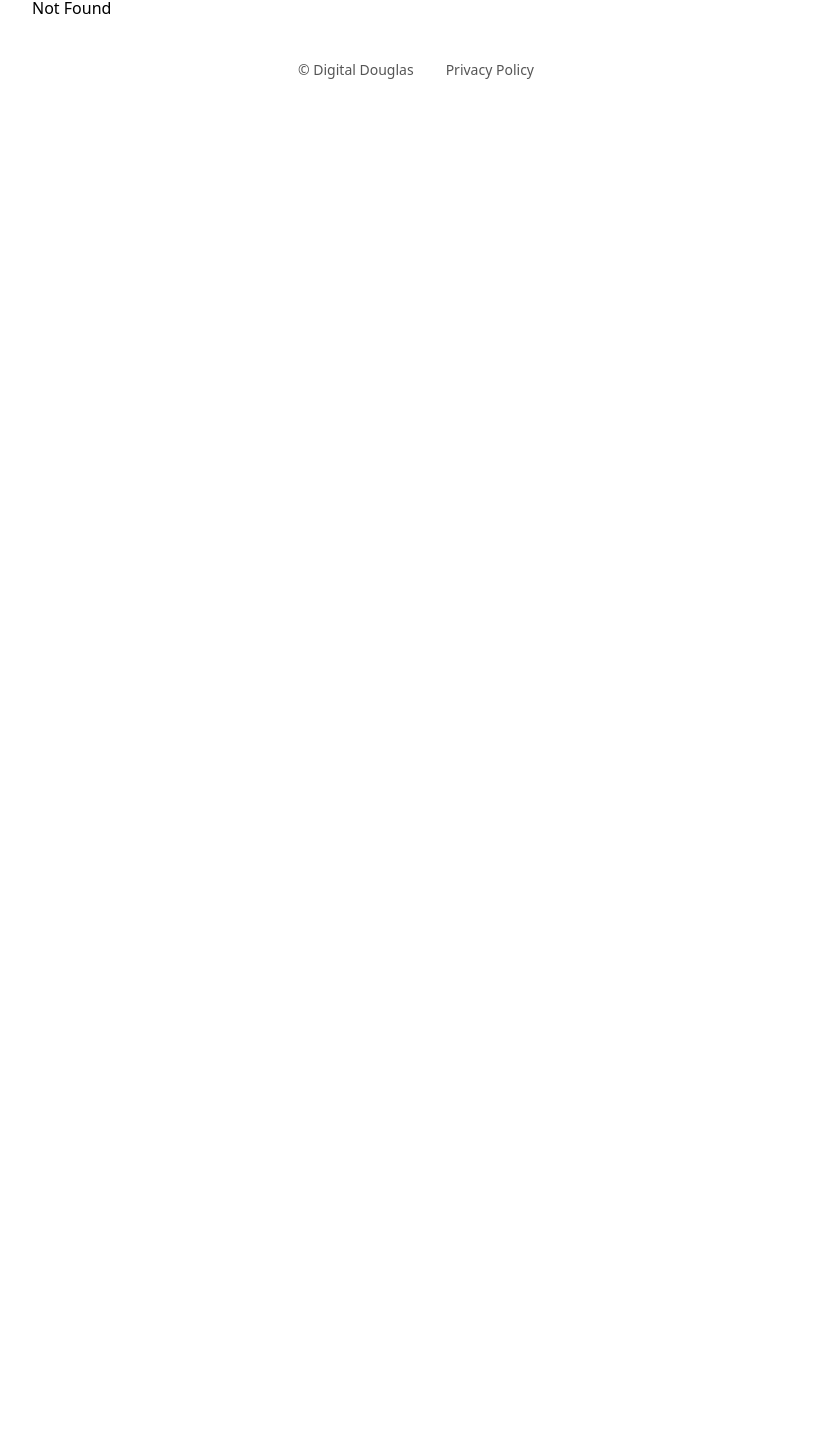
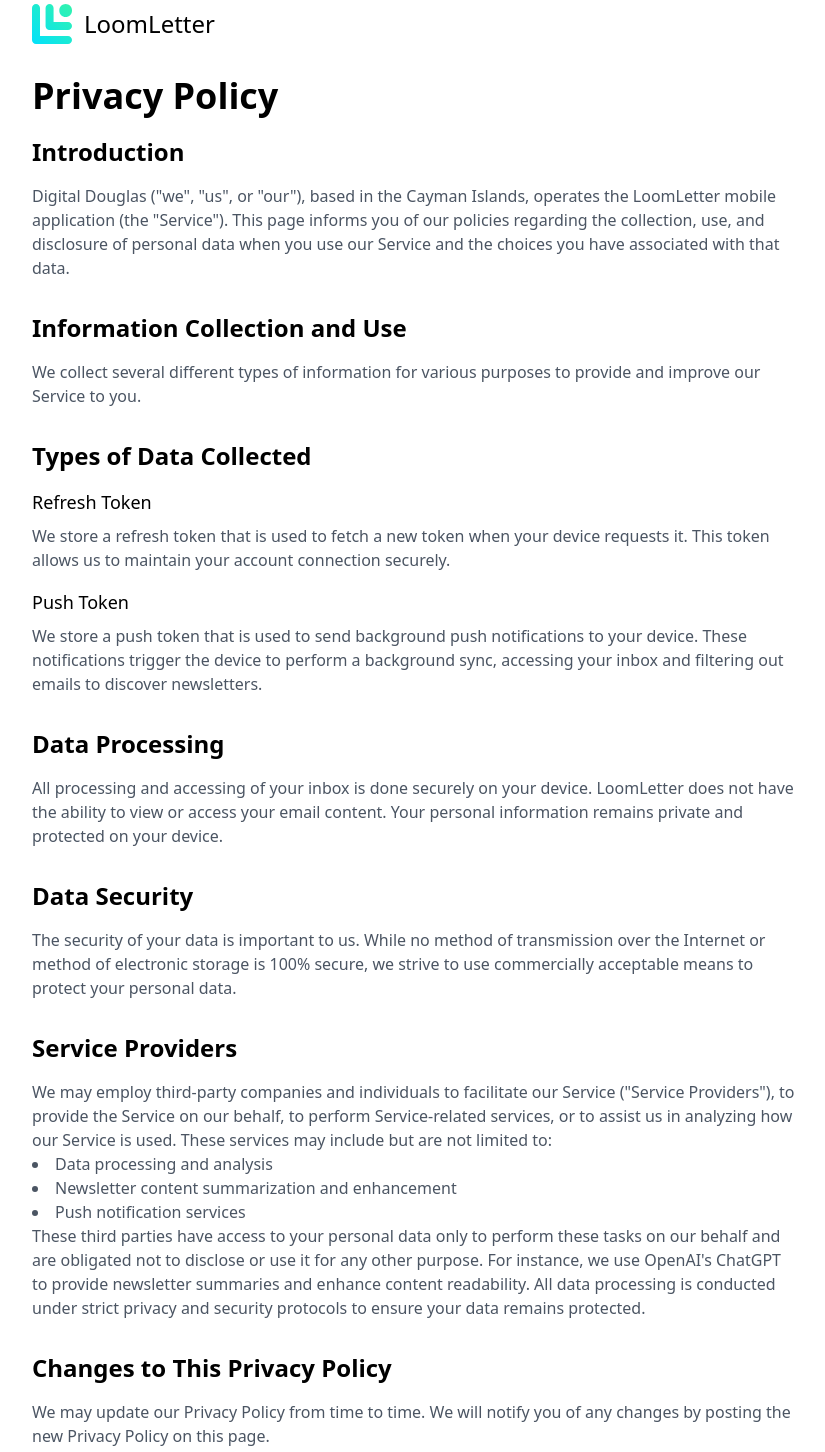
Before and after one commit to kiorq/loomletter-lander, a SvelteKit app: page /privacy-policy in a window 1280 px wide. Before the commit this address had no page. Shown: the part 28-1480 px from the top of the page, without its empty margins (224-1049 px from the left). Before the commit the page ends 800 px from the top, so only its background shows below. Built offline with nearby package versions, Linux system fonts and the light colour scheme.

Commit message:
added privacy polocy

```diff
--- a/src/routes/+layout.svelte
+++ b/src/routes/+layout.svelte
@@ -1,6 +1,12 @@
 <script>
 	import './styles.css';
 </script>
+
+<svelte:head>
+	<title>Newsletter Reader - LoomLetter</title>
+	<meta name="description" content="Svelte demo app" />
+	<link rel="icon" href="/logo.svg" />
+</svelte:head>
 
 <div class="app">
 	<main class="w-full max-w-[800px] px-4 mx-auto">
@@ -9,7 +15,7 @@
 	<footer
 		class="w-full max-w-[800px] px-4 py-10 mx-auto flex flex-row gap-8 items-center justify-center"
 	>
-		<p class="text-sm text-[#555555]">&copy; Digital Douglas</p>
+		<p class="text-sm text-[#555555]">&copy; Digital Douglas, The Cayman Islands</p>
 		<a class="text-sm text-[#555555] hover:underline" href="/privacy-policy">Privacy Policy</a>
 	</footer>
 </div>
--- a/src/routes/+page.svelte
+++ b/src/routes/+page.svelte
@@ -23,18 +23,12 @@
 	];
 </script>
 
-<svelte:head>
-	<title>Newsletter Reader - LoomLetter</title>
-	<meta name="description" content="Svelte demo app" />
-	<link rel="icon" href="/logo.svg" />
-</svelte:head>
-
 <!-- Hero -->
 <section class="flex flex-col md:flex-row gap-4 pt-5 md:pt-24 pb-32">
 	<div class="md:hidden flex items-center justify-center">
 		<img src="/logo.svg" alt="LoomLetter Icon" width="60" height="60" />
 	</div>
-	<div class="w-[360px] flex-shrink-0">
+	<div class="w-full md:w-[360px] flex-shrink-0">
 		<img src="/iphones.png" class="w-full h-auto" />
 	</div>
 	<div class="w-full flex flex-col gap-3 items-start justify-center">
@@ -53,8 +47,9 @@
 			<a
 				href="#waitlist"
 				class="block text-center w-full md:w-fit bg-[#32F3AE] text-[#066252] py-4 px-10 rounded-2xl text-lg font-medium transition-all hover:bg-[#066252] hover:text-white"
-				>Join Waitlist</a
 			>
+				Join Waitlist
+			</a>
 		</div>
 	</div>
 </section>
@@ -160,7 +155,7 @@
 		<form class="flex flex-row gap-3">
 			<input
 				type="text"
-				class="p-2 bg-white rounded-lg border border-[#066252] outline-[#066252] text-[#066252] w-[250px]"
+				class="p-2 bg-white rounded-lg border border-[#066252] outline-[#066252] text-[#066252] md:w-[250px]"
 				placeholder="Enter email address"
 			/>
 
--- /dev/null
+++ b/src/routes/privacy-policy/+page.svelte
@@ -0,0 +1,113 @@
+<svelte:head>
+	<title>Privacy Policy (Newsletter Reader - LoomLetter)</title>
+</svelte:head>
+
+<header class="py-8">
+	<a href="/" class="flex items-center justify-start gap-3">
+		<img src="/logo.svg" alt="LoomLetter Icon" width="40" height="40" />
+		<p class="text-2xl font-medium">LoomLetter</p>
+	</a>
+</header>
+
+<main class="flex flex-col gap-0 pb-32">
+	<div class="flex flex-col">
+		<h2 class="mb-5 text-4xl font-semibold">Privacy Policy</h2>
+	</div>
+
+	<section class="mb-8">
+		<h2 class="text-2xl font-semibold mb-4">Introduction</h2>
+		<p class="text-gray-600">
+			Digital Douglas ("we", "us", or "our"), based in the Cayman Islands, operates the LoomLetter
+			mobile application (the "Service"). This page informs you of our policies regarding the
+			collection, use, and disclosure of personal data when you use our Service and the choices you
+			have associated with that data.
+		</p>
+	</section>
+
+	<section class="mb-8">
+		<h2 class="text-2xl font-semibold mb-4">Information Collection and Use</h2>
+		<p class="text-gray-600">
+			We collect several different types of information for various purposes to provide and improve
+			our Service to you.
+		</p>
+	</section>
+
+	<section class="mb-8">
+		<h2 class="text-2xl font-semibold mb-4">Types of Data Collected</h2>
+		<h3 class="text-lg font-medium mb-2">Refresh Token</h3>
+		<p class="text-gray-600">
+			We store a refresh token that is used to fetch a new token when your device requests it. This
+			token allows us to maintain your account connection securely.
+		</p>
+
+		<h3 class="text-lg font-medium mt-4 mb-2">Push Token</h3>
+		<p class="text-gray-600">
+			We store a push token that is used to send background push notifications to your device. These
+			notifications trigger the device to perform a background sync, accessing your inbox and
+			filtering out emails to discover newsletters.
+		</p>
+	</section>
+
+	<section class="mb-8">
+		<h2 class="text-2xl font-semibold mb-4">Data Processing</h2>
+		<p class="text-gray-600">
+			All processing and accessing of your inbox is done securely on your device. LoomLetter does
+			not have the ability to view or access your email content. Your personal information remains
+			private and protected on your device.
+		</p>
+	</section>
+
+	<section class="mb-8">
+		<h2 class="text-2xl font-semibold mb-4">Data Security</h2>
+		<p class="text-gray-600">
+			The security of your data is important to us. While no method of transmission over the
+			Internet or method of electronic storage is 100% secure, we strive to use commercially
+			acceptable means to protect your personal data.
+		</p>
+	</section>
+
+	<section class="mb-8">
+		<h2 class="text-2xl font-semibold mb-4">Service Providers</h2>
+		<p class="text-gray-600">
+			We may employ third-party companies and individuals to facilitate our Service ("Service
+			Providers"), to provide the Service on our behalf, to perform Service-related services, or to
+			assist us in analyzing how our Service is used. These services may include but are not limited
+			to:
+		</p>
+		<ul class="list-disc list-inside text-gray-600">
+			<li>Data processing and analysis</li>
+			<li>Newsletter content summarization and enhancement</li>
+			<li>Push notification services</li>
+		</ul>
+		<p class="text-gray-600">
+			These third parties have access to your personal data only to perform these tasks on our
+			behalf and are obligated not to disclose or use it for any other purpose. For instance, we use
+			OpenAI's ChatGPT to provide newsletter summaries and enhance content readability. All data
+			processing is conducted under strict privacy and security protocols to ensure your data
+			remains protected.
+		</p>
+	</section>
+
+	<section class="mb-8">
+		<h2 class="text-2xl font-semibold mb-4">Changes to This Privacy Policy</h2>
+		<p class="text-gray-600">
+			We may update our Privacy Policy from time to time. We will notify you of any changes by
+			posting the new Privacy Policy on this page.
+		</p>
+		<p class="text-gray-600">
+			You are advised to review this Privacy Policy periodically for any changes. Changes to this
+			Privacy Policy are effective when they are posted on this page.
+		</p>
+	</section>
+
+	<section class="mb-8">
+		<h2 class="text-2xl font-semibold mb-4">Contact Us</h2>
+		<p class="text-gray-600">
+			If you have any questions about this Privacy Policy, please contact us:
+		</p>
+		<ul class="list-disc list-inside text-gray-600">
+			<li>By email: loomletter@digidouglas.com</li>
+			<li>By visiting this page on our website: www.digidouglas.com</li>
+		</ul>
+	</section>
+</main>
```
